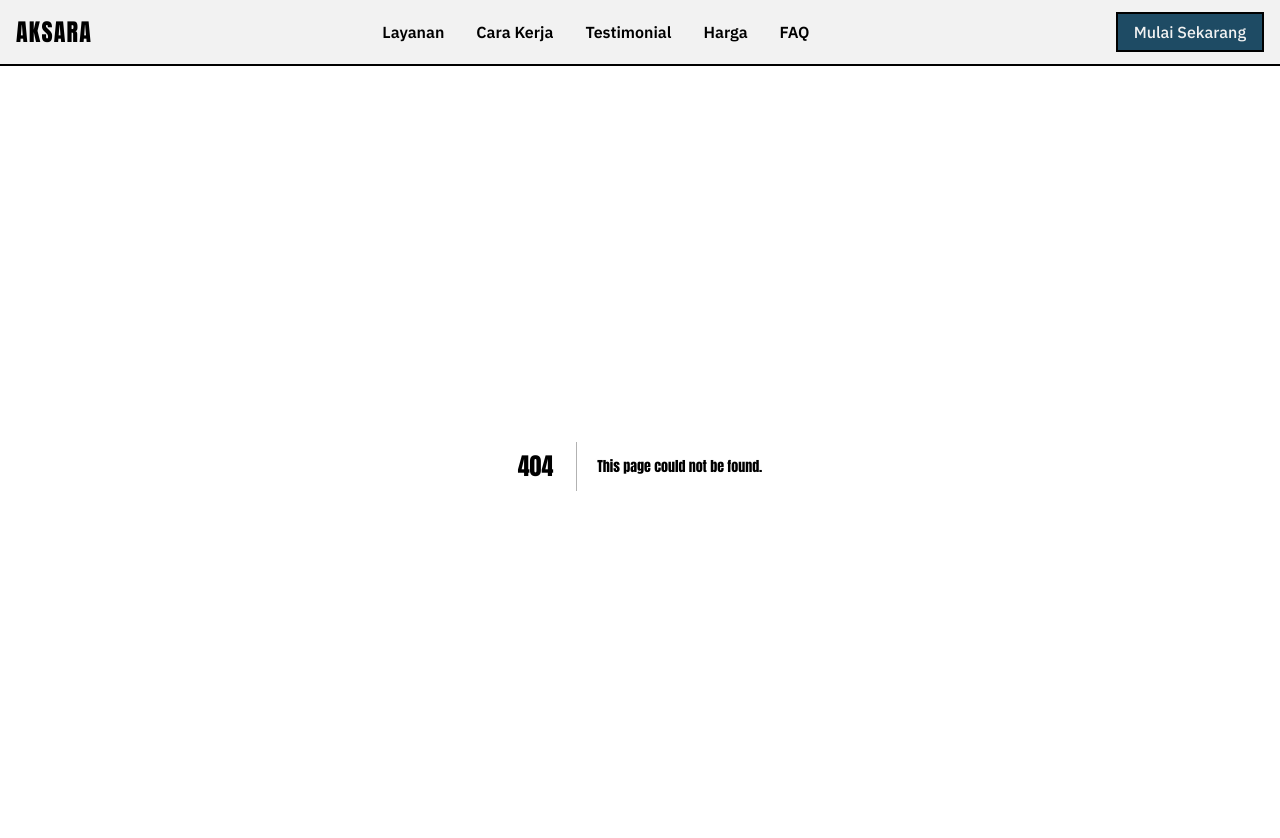
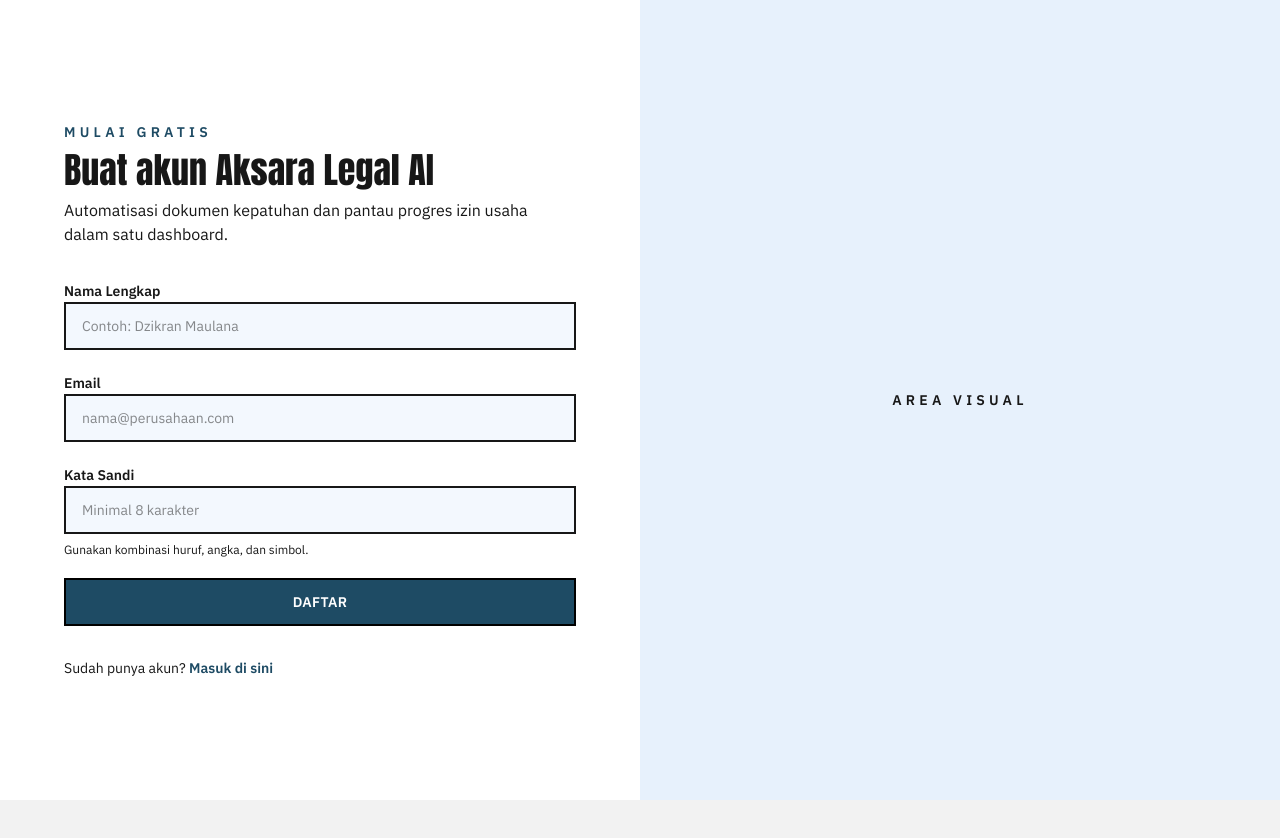
Before and after one commit to Sumbu-Labs/Aksara-Legal-AI, a Next.js app in the folder frontend/: page /auth in a window 1280 px wide. Before the commit this address had no page. Shown: the top 838 px of the page. After the commit the page ends 800 px from the top, so only its background shows below. Built offline with nearby package versions, Linux system fonts and the light colour scheme.

Commit message:
feat(auth): implement authentication page with register and login forms

```diff
--- /dev/null
+++ b/frontend/src/app/auth/page.tsx
@@ -0,0 +1,190 @@
+'use client';
+
+import type { FormEvent, JSX } from 'react';
+import { useState } from 'react';
+
+type AuthMode = 'register' | 'login';
+
+export default function AuthPage(): JSX.Element {
+  const [mode, setMode] = useState<AuthMode>('register');
+  const isLogin = mode === 'login';
+
+  return (
+    <div className="flex min-h-screen w-full bg-background">
+      <div className="flex min-h-screen w-full flex-col overflow-hidden bg-white lg:flex-row">
+        <div
+          className={`flex w-full flex-col justify-center gap-10 px-8 py-12 transition-transform duration-500 ease-in-out sm:px-12 lg:w-1/2 lg:px-16 ${
+            isLogin ? 'lg:translate-x-full' : 'lg:translate-x-0'
+          }`}
+        >
+          {isLogin ? (
+            <LoginForm onSwitchMode={() => setMode('register')} />
+          ) : (
+            <RegisterForm onSwitchMode={() => setMode('login')} />
+          )}
+        </div>
+
+        <aside
+          className={`flex h-72 w-full items-center justify-center bg-secondary/30 text-neutral-mid transition-transform duration-500 ease-in-out lg:h-auto lg:w-1/2 lg:bg-secondary/40 ${
+            isLogin ? 'lg:-translate-x-full' : 'lg:translate-x-0'
+          }`}
+          aria-hidden="true"
+        >
+          <span className="text-sm font-semibold uppercase tracking-[0.3em]">Area Visual</span>
+        </aside>
+      </div>
+    </div>
+  );
+}
+
+function RegisterForm({ onSwitchMode }: { onSwitchMode: () => void }): JSX.Element {
+  const handleSubmit = (event: FormEvent<HTMLFormElement>) => {
+    event.preventDefault();
+    // TODO: Integrate with register API.
+  };
+
+  return (
+    <div className="space-y-8">
+      <header className="space-y-2">
+        <p className="text-sm font-semibold uppercase tracking-[0.3em] text-primary">Mulai Gratis</p>
+        <h1 className="font-heading text-3xl font-bold text-neutral-dark sm:text-4xl">
+          Buat akun Aksara Legal AI
+        </h1>
+        <p className="text-neutral-mid">
+          Automatisasi dokumen kepatuhan dan pantau progres izin usaha dalam satu dashboard.
+        </p>
+      </header>
+
+      <form className="space-y-5" onSubmit={handleSubmit}>
+        <div className="space-y-2">
+          <label className="text-sm font-semibold text-neutral-dark" htmlFor="register-name">
+            Nama Lengkap
+          </label>
+          <input
+            id="register-name"
+            name="name"
+            type="text"
+            required
+            placeholder="Contoh: Dzikran Maulana"
+            className="w-full border-2 border-neutral-light bg-secondary/20 px-4 py-3 text-sm text-neutral-dark transition-colors focus:border-primary focus:outline-none"
+          />
+        </div>
+
+        <div className="space-y-2">
+          <label className="text-sm font-semibold text-neutral-dark" htmlFor="register-email">
+            Email
+          </label>
+          <input
+            id="register-email"
+            name="email"
+            type="email"
+            required
+            placeholder="nama@perusahaan.com"
+            className="w-full border-2 border-neutral-light bg-secondary/20 px-4 py-3 text-sm text-neutral-dark transition-colors focus:border-primary focus:outline-none"
+          />
+        </div>
+
+        <div className="space-y-2">
+          <label className="text-sm font-semibold text-neutral-dark" htmlFor="register-password">
+            Kata Sandi
+          </label>
+          <input
+            id="register-password"
+            name="password"
+            type="password"
+            required
+            minLength={8}
+            placeholder="Minimal 8 karakter"
+            className="w-full border-2 border-neutral-light bg-secondary/20 px-4 py-3 text-sm text-neutral-dark transition-colors focus:border-primary focus:outline-none"
+          />
+          <p className="text-xs text-neutral-mid">Gunakan kombinasi huruf, angka, dan simbol.</p>
+        </div>
+
+        <button
+          type="submit"
+          className="w-full border-2 border-black bg-primary px-4 py-3 text-sm font-semibold uppercase tracking-wide text-white transition-colors hover:bg-primary-dark"
+        >
+          Daftar
+        </button>
+      </form>
+
+      <p className="text-sm text-neutral-mid">
+        Sudah punya akun?{' '}
+        <button
+          type="button"
+          onClick={onSwitchMode}
+          className="cursor-pointer font-semibold text-primary underline-offset-4 transition-colors hover:text-primary-dark hover:underline"
+        >
+          Masuk di sini
+        </button>
+      </p>
+    </div>
+  );
+}
+
+function LoginForm({ onSwitchMode }: { onSwitchMode: () => void }): JSX.Element {
+  const handleSubmit = (event: FormEvent<HTMLFormElement>) => {
+    event.preventDefault();
+    // TODO: Integrate with login API.
+  };
+
+  return (
+    <div className="space-y-8">
+      <header className="space-y-2">
+        <p className="text-sm font-semibold uppercase tracking-[0.3em] text-primary">Selamat Datang</p>
+        <h1 className="font-heading text-3xl font-bold text-neutral-dark sm:text-4xl">Masuk ke akun Anda</h1>
+        <p className="text-neutral-mid">
+          Lanjutkan pengelolaan dokumen dan monitoring izin usaha dengan cepat.
+        </p>
+      </header>
+
+      <form className="space-y-5" onSubmit={handleSubmit}>
+        <div className="space-y-2">
+          <label className="text-sm font-semibold text-neutral-dark" htmlFor="login-email">
+            Email
+          </label>
+          <input
+            id="login-email"
+            name="email"
+            type="email"
+            required
+            placeholder="nama@perusahaan.com"
+            className="w-full border-2 border-neutral-light bg-secondary/20 px-4 py-3 text-sm text-neutral-dark transition-colors focus:border-primary focus:outline-none"
+          />
+        </div>
+
+        <div className="space-y-2">
+          <label className="text-sm font-semibold text-neutral-dark" htmlFor="login-password">
+            Kata Sandi
+          </label>
+          <input
+            id="login-password"
+            name="password"
+            type="password"
+            required
+            placeholder="Masukkan kata sandi"
+            className="w-full border-2 border-neutral-light bg-secondary/20 px-4 py-3 text-sm text-neutral-dark transition-colors focus:border-primary focus:outline-none"
+          />
+        </div>
+
+        <button
+          type="submit"
+          className="w-full border-2 border-black bg-primary px-4 py-3 text-sm font-semibold uppercase tracking-wide text-white transition-colors hover:bg-primary-dark"
+        >
+          Masuk
+        </button>
+      </form>
+
+      <p className="text-sm text-neutral-mid">
+        Belum punya akun?{' '}
+        <button
+          type="button"
+          onClick={onSwitchMode}
+          className="cursor-pointer font-semibold text-primary underline-offset-4 transition-colors hover:text-primary-dark hover:underline"
+        >
+          Daftar sekarang
+        </button>
+      </p>
+    </div>
+  );
+}
--- a/frontend/src/components/Navbar.tsx
+++ b/frontend/src/components/Navbar.tsx
@@ -1,23 +1,47 @@
+"use client";
+
 import Link from 'next/link';
+import { usePathname } from 'next/navigation';
 
 export function Navbar() {
+  const pathname = usePathname() ?? '';
+
+  if (pathname.startsWith('/auth')) {
+    return null;
+  }
+
   return (
-  <header className="sticky top-0 z-50 w-full border-b-2 border-black bg-[var(--background)]">
-  <div className="max-w-7xl mx-auto flex items-center justify-between py-4 px-4">
+    <header className="sticky top-0 z-50 w-full border-b-2 border-black bg-[var(--background)]">
+      <div className="mx-auto flex max-w-7xl items-center justify-between px-4 py-4">
         <Link href="/" className="text-2xl font-heading tracking-wider uppercase">
           Aksara
         </Link>
 
-        <nav className="hidden md:flex gap-8 items-center text-base font-semibold">
-          <Link href="#services" className="text-neutral-mid transition-colors hover:text-primary hover:underline">Layanan</Link>
-          <Link href="#how" className="text-neutral-mid transition-colors hover:text-primary hover:underline">Cara Kerja</Link>
-          <Link href="#testimonials" className="text-neutral-mid transition-colors hover:text-primary hover:underline">Testimonial</Link>
-          <Link href="#pricing" className="text-neutral-mid transition-colors hover:text-primary hover:underline">Harga</Link>
-          <Link href="#faq" className="text-neutral-mid transition-colors hover:text-primary hover:underline">FAQ</Link>
+        <nav className="hidden items-center gap-8 text-base font-semibold md:flex">
+          <Link href="#services" className="text-neutral-mid transition-colors hover:text-primary hover:underline">
+            Layanan
+          </Link>
+          <Link href="#how" className="text-neutral-mid transition-colors hover:text-primary hover:underline">
+            Cara Kerja
+          </Link>
+          <Link href="#testimonials" className="text-neutral-mid transition-colors hover:text-primary hover:underline">
+            Testimonial
+          </Link>
+          <Link href="#pricing" className="text-neutral-mid transition-colors hover:text-primary hover:underline">
+            Harga
+          </Link>
+          <Link href="#faq" className="text-neutral-mid transition-colors hover:text-primary hover:underline">
+            FAQ
+          </Link>
         </nav>
 
         <div className="ml-4">
-          <Link href="#get-started" className="bg-primary text-[var(--background)] px-4 py-2 border-2 border-black font-medium">Mulai Sekarang</Link>
+          <Link
+            href="/auth"
+            className="border-2 border-black bg-primary px-4 py-2 font-medium text-[var(--background)]"
+          >
+            Mulai Sekarang
+          </Link>
         </div>
       </div>
     </header>
```
